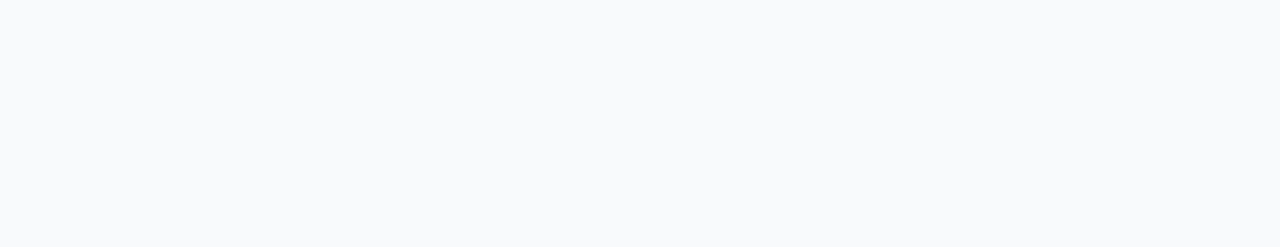
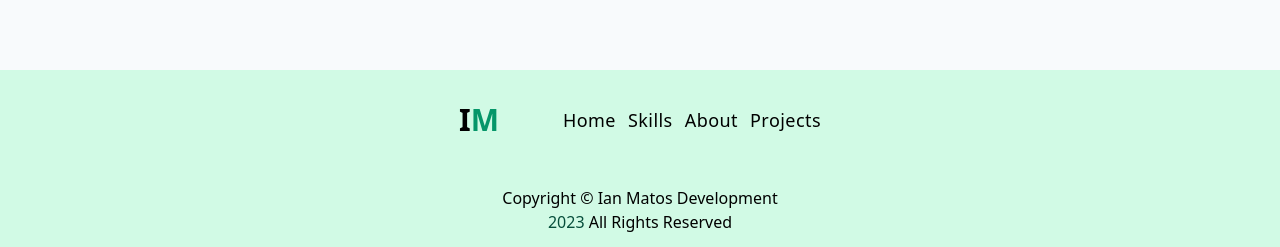
Before and after one commit to iamatos3/portfolio, a React (Vite) app: page / in a window 1280 px wide. Shown: the part 2468-2715 px from the top of the page. Before the commit the page ends 2538 px from the top, so only its background shows below. Built offline with nearby package versions, Linux system fonts and the light colour scheme.

Commit message:
Created the Footer component including style and functionality
- Updated App to include the Footer component
- Updated data.js regarding the id of the home button to scroll up on
the footer page
- Update Hero component to include download option for resume

```diff
--- a/src/App.jsx
+++ b/src/App.jsx
@@ -1,4 +1,5 @@
 import About from "./components/About";
+import Footer from "./components/Footer";
 import Hero from "./components/Hero";
 import Navbar from "./components/Navbar";
 import Projects from "./components/Projects";
@@ -12,6 +13,7 @@ const App = () => {
       <Skills />
       <About />
       <Projects />
+      <Footer />
     </>
   );
 };
--- /dev/null
+++ b/src/components/Footer.jsx
@@ -0,0 +1,48 @@
+import { links } from "../data";
+import { FaGithubSquare, FaLinkedin, FaInstagramSquare } from 'react-icons/fa';
+
+const Footer = () => {
+  const scrollToTop = () => {
+    window.scrollTo({
+      top: 0,
+      behavior: 'smooth',
+    });
+  };
+
+  return (
+    <footer className="bg-emerald-100">
+      <div className="align-element py-4 flex flex-col sm:flex-row sm:gap-x-16 sm:items-center sm:py-8 justify-center items-center">
+        <h2 className="text-3xl font-bold">
+          I<span className="text-emerald-600">M</span>
+        </h2>
+        <div className="flex gap-x-3">
+          {links.map((link) => {
+            const { id, href, text } = link;
+            return (
+              <a
+                key={id}
+                href={href}
+                className="capitalize text-lg tracking-wide hover:text-emerald-600 duration-300"
+                onClick={id === 1 ? scrollToTop : null}
+              >
+                {text}
+              </a>
+            );
+          })}
+        </div>
+      </div>
+      <div className="text-center py-4">
+        <div className="flex flex-col items-center justify-center">
+          <p>
+            Copyright &copy; Ian Matos Development
+          </p>
+          <p>
+            <span className="text-emerald-900">{new Date().getFullYear()}</span> All Rights Reserved
+          </p>
+        </div>
+      </div>
+    </footer>
+  );
+};
+
+export default Footer;
--- a/src/components/Hero.jsx
+++ b/src/components/Hero.jsx
@@ -1,5 +1,6 @@
 import heroImg from '../assets/hero.svg';
 import { FaGithubSquare, FaLinkedin, FaInstagramSquare } from 'react-icons/fa';
+import { BsDownload } from 'react-icons/bs';
 
 const Hero = () => {
   return (
@@ -25,6 +26,9 @@ const Hero = () => {
             <a href='#' target="_blank">
               <FaInstagramSquare className='h-8 w-8 text-slate-500 hover:text-black duration-300' />
             </a>
+            <a href='#' download>
+              <BsDownload className='h-8 w-8 text-slate-500 hover:text-black duration-300' />
+            </a>
           </div>
         </article>
         <article className='hidden md:block'>
--- a/src/data.jsx
+++ b/src/data.jsx
@@ -2,7 +2,7 @@ import { nanoid } from 'nanoid';
 import { FaHtml5, FaJs, FaReact } from 'react-icons/fa';
 
 export const links = [
-  { id: nanoid(), href: '#home', text: 'home' },
+  { id: 1, href: '#home', text: 'home' },
   { id: nanoid(), href: '#skills', text: 'skills' },
   { id: nanoid(), href: '#about', text: 'about' },
   { id: nanoid(), href: '#projects', text: 'projects' },
@@ -19,7 +19,7 @@ export const skills = [
     id: nanoid(),
     title: 'Javascript',
     icon: <FaJs className='h-16 w-16 text-emerald-500' />,
-    text: 'Expertise in JavaScript, building interactive and dynamic web applications with a focus on seamless user interactions and functionality',
+    text: 'Expertise in JavaScript, building interactive and dynamic web applications with a focus on seamless user interactions and functionality.',
   },
   {
     id: nanoid(),
```
